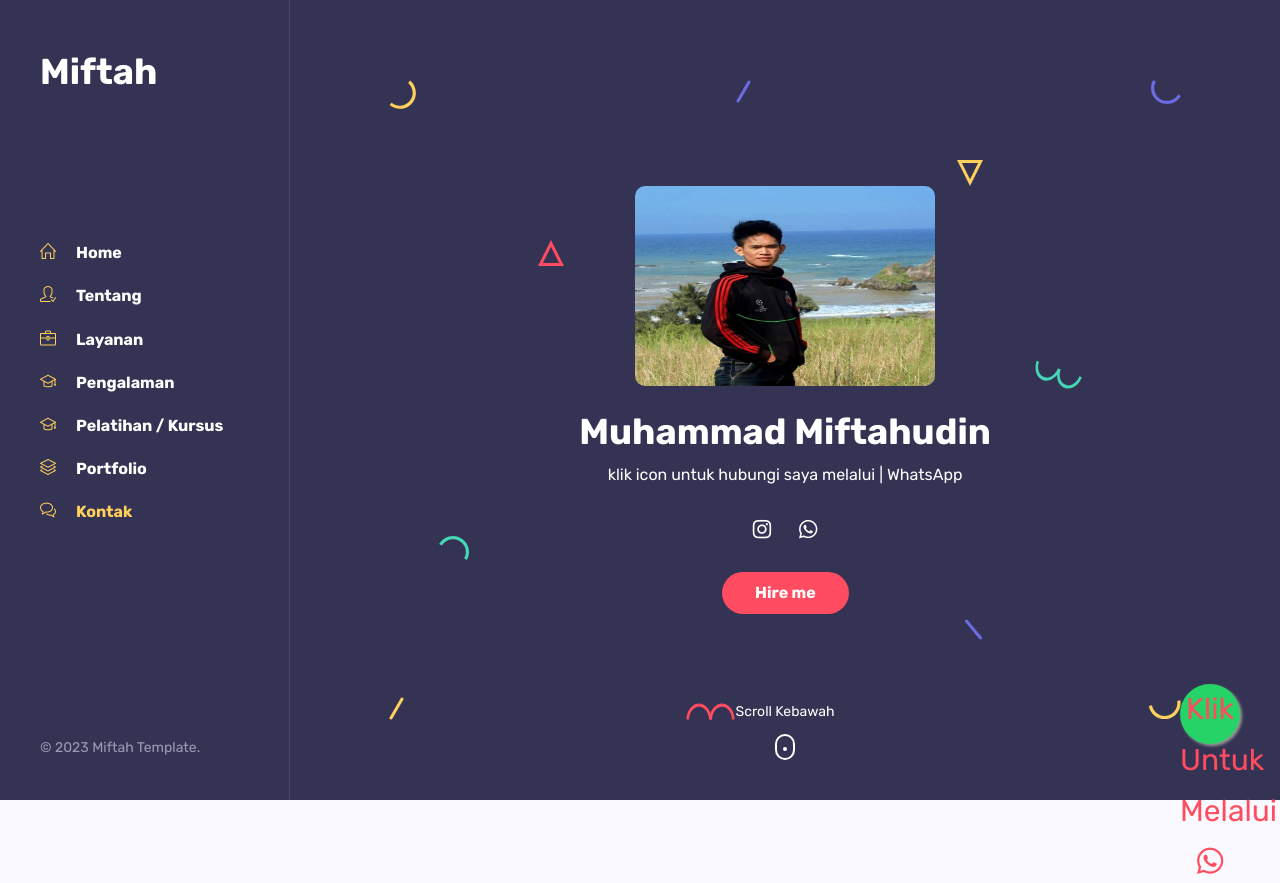
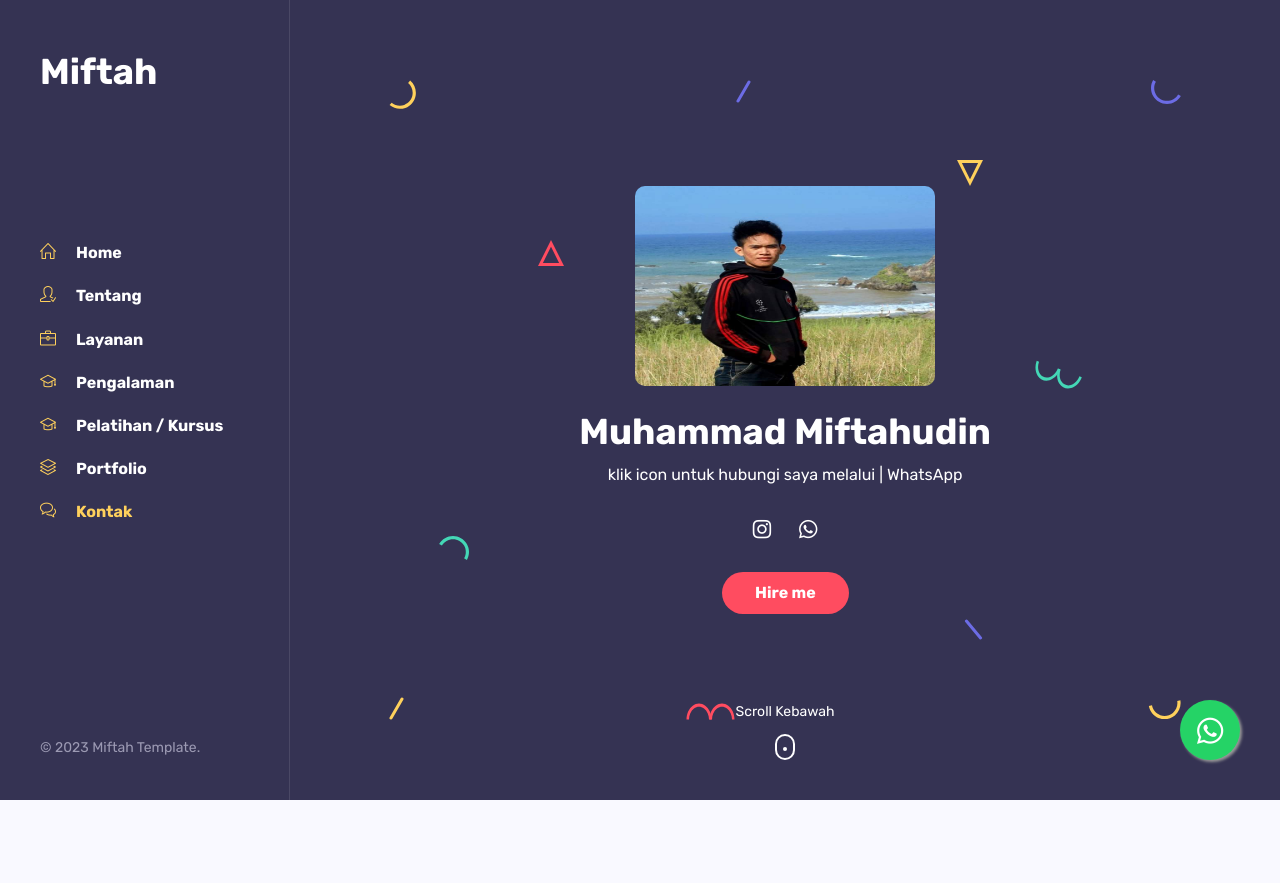
Before and after one commit to muhammadmiftahudin/muhammadmiftahudin.github.io, a plain HTML site: page index.html in a window 1280 px wide. Shown: the top 883 px of the page. Drawn offline with Linux system fonts and the light colour scheme.

Commit message:
Update index.html

```diff
--- a/index.html
+++ b/index.html
@@ -23,6 +23,10 @@
 
 <body>
 
+<!-- render the button and direct it to wa.me -->
+<a href="https://wa.me/6281228430523?text=Hi%20Qiscus" class="floating" target="_blank">
+<i class="fab fa-whatsapp fab-icon"></i>
+</a>
 
 <!-- Preloader -->
 <div id="preloader">
@@ -657,7 +661,7 @@
 					<div class="contact-info">
 						<h3 class="wow fadeInUp">Mari kita bicara tentang segalanya!</h3>
 
-						<p class="floating"><a href=" https://api.whatsapp.com/send?phone=6283807365614">Klik Untuk Melalui <i class="fab fa-whatsapp"></i></a. 👋</p>
+						<p class="wow fadeInUp"><a href=" https://api.whatsapp.com/send?phone=6283807365614">Klik Untuk Melalui <i class="fab fa-whatsapp"></i></a. 👋</p>
 					</div>
 				</div>
 
```
